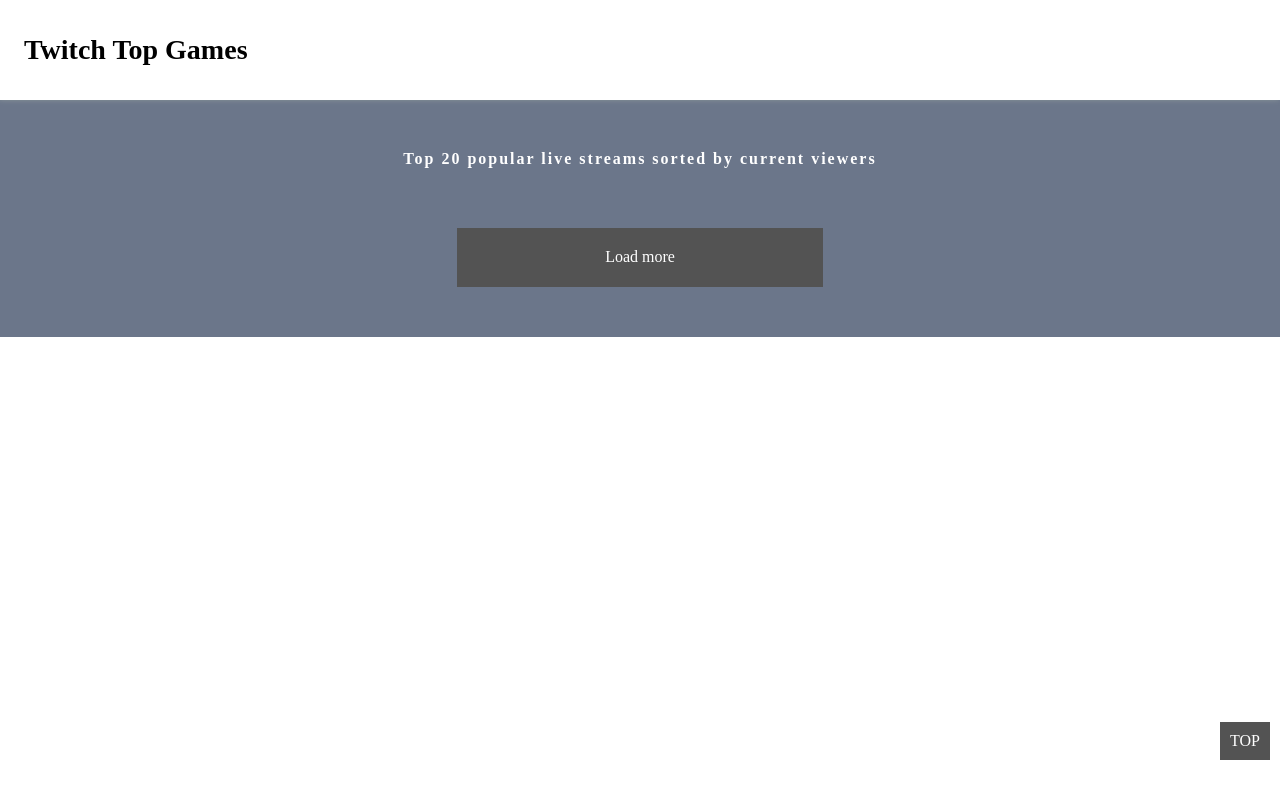
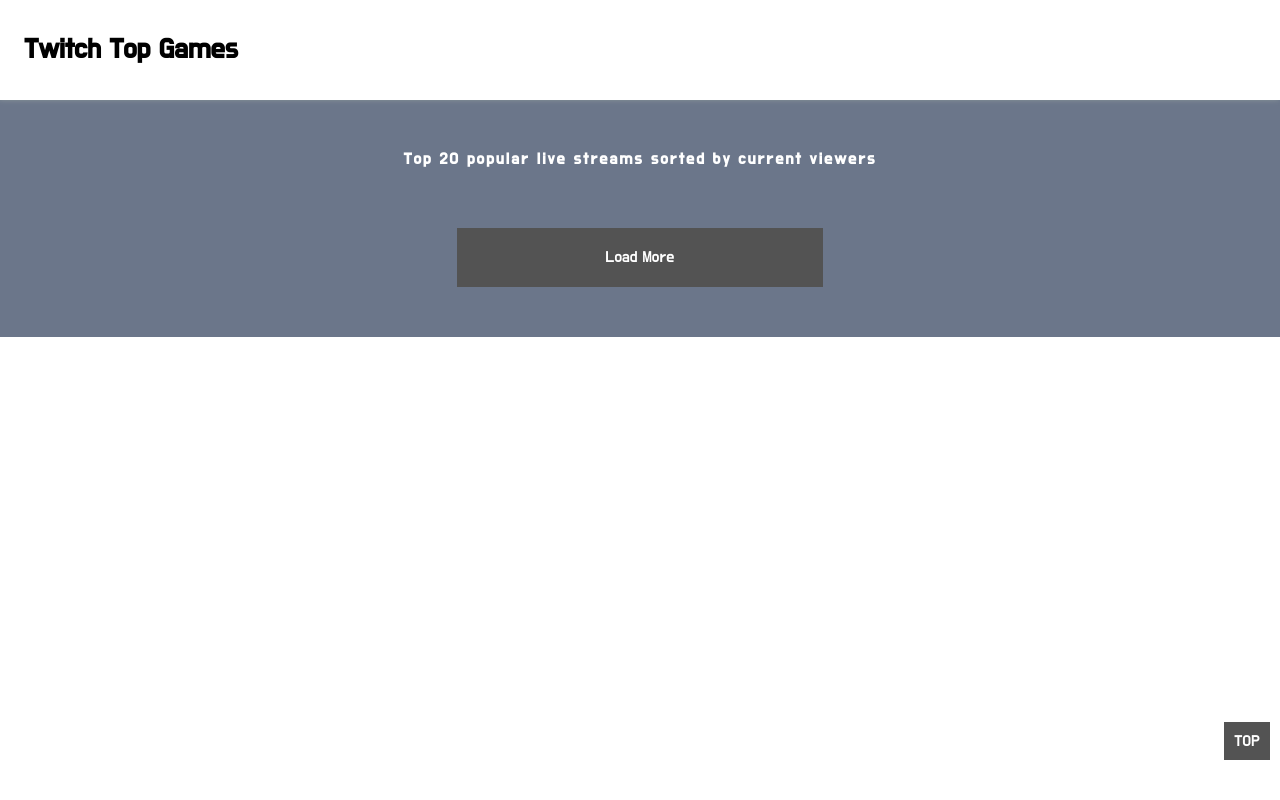
Before and after one commit to kaochihyu/Demo, a PHP site: page / in a window 1280 px wide. Run offline with PHP 8.4, Linux system fonts and the light colour scheme.

Commit message:
update twitch file

```diff
--- a/twitch/index.html
+++ b/twitch/index.html
@@ -5,6 +5,8 @@
     <title>Twitch</title>
     <meta name="viewport" content="width=device-width, initial-scale=1.0">
     <link rel="stylesheet" href="https://necolas.github.io/normalize.css/8.0.1/normalize.css">
+    <link rel="preconnect" href="https://fonts.gstatic.com">
+    <link href="https://fonts.googleapis.com/css2?family=Do+Hyeon&display=swap" rel="stylesheet">
     <link rel="stylesheet" href="./style.css">
   </head>
   <body>
@@ -24,7 +26,7 @@
       <div class="blocks_area">
         <!-- block -->
       </div>
-      <div class="load_more_button">Load more</div>
+      <div class="load_more_button">Load More</div>
       <div class="top_button"><a href="#top">TOP</a></div>
     </div>
     <script src="./index.js"></script>
--- a/twitch/style.css
+++ b/twitch/style.css
@@ -1,21 +1,17 @@
 * {
-  font-family: '微軟正黑體';
-  /*border: solid 1px #555;*/
+  font-family: 'Do Hyeon', sans-serif;
   box-sizing: border-box;
 }
-
 a {
   text-decoration: none;
   color: #fff;
 }
-
 .navbar {
   box-shadow: -1.4px -1.4px 6px 0 #97a2a0;
   position: fixed;
   width: 100%;
   z-index: 1;
 }
-
 .navbar .wrapper {
   display: flex;
   align-items: center;
@@ -24,13 +20,11 @@
   background-color: #fff;
   padding: 0 24px;
 }
-
 .navbar_sitename a {
   color: black;
   font-size: 28px;
   font-weight: bold;
 }
-
 .navbar_list {
   list-style: none;
   display: flex;
@@ -39,7 +33,6 @@
   padding: 0px;
   height: 100px;
 }
-
 .navbar_list li {
   transition: 0.2s;
   text-align: center;
@@ -47,72 +40,58 @@
   padding: 45px 20px;
   cursor: pointer;
 }
-
 .navbar_list li:hover {
   background-color: rgba(83, 83, 83, 1);
   color: white;
 }
-
 .navbar_list li:hover > a {
   color: white;
 }
-
 .navbar_list a {
   text-decoration: none;
   font-weight: 800;
   color: black;
 }
-
 .main {
   padding: 120px 30px 20px 30px;
   background-color: #6b768a;
   color: white;
 }
-
 .title, .subtitle {
   margin: 30px auto;
   text-align: center;
   letter-spacing: 2px;
 }
-
-
 .blocks_area {
   margin: 0 auto;
   display: flex;
   flex-wrap: wrap;
   justify-content: center;
 }
-
 .block {
   width: 360px;
   margin: 16px;
   border: solid 1px #eee;
   transition: 0.2s;
 }
-
 .block_empty {
   width: 360px;
   margin: 16px;
 }
-
 .block:hover {
   transform: scale(1.07);
   filter: brightness(1.2);
 }
-
 .block_top img {
   width: 100%;
   background-size: contain;
 
 }
-
-
 .block_bottom {
   background-color: #333;
   display: flex;
   padding: 5px;
 }
-
 .icon img {
   height: 60px;
   width: 60px;
@@ -121,12 +100,9 @@
   background: url('');
   background-size: contain;
 }
-
-
 .channel {
   padding: 10px 0;
 }
-
 .channel_title {
   font-size: 16px;
   width: 200px;
@@ -134,12 +110,10 @@
   overflow: hidden;
 
 }
-
 .channel_account {
   font-size: 14px;
   margin-top: 10px;
 }
-
 .load_more_button, .top_button {
   background: rgba(83, 83, 83, 1);
   color: #fff;
@@ -150,11 +124,9 @@
   transition: 0.2s;
   cursor: pointer;
 }
-
 .load_more_button:hover {
-  transform: scale(1.07);
+  transform: scale(1.1);
 }
-
 .top_button {
   display: inline-block;
   width: initial;
@@ -163,7 +135,6 @@
   bottom: 10px;
   padding: 10px;
 }
-
 @media (max-width: 768px) {
   .navbar .wrapper {
     width: 100%;
@@ -173,25 +144,20 @@
     text-align: center;
     padding: 10px;
   }
-
   .navbar_sitename {
       margin: 20px auto;
       font-size: 24px;
   }
-
   .navbar_list {
       display: flex;
   }
-
   .navbar_list li {
       flex: 1;
       border-radius: 0px;
       padding: 10px 10px;
       height: 70px;
   }
-
   .navbar_list li + li {
     margin-left: 5px;
   }
-
 }
```
